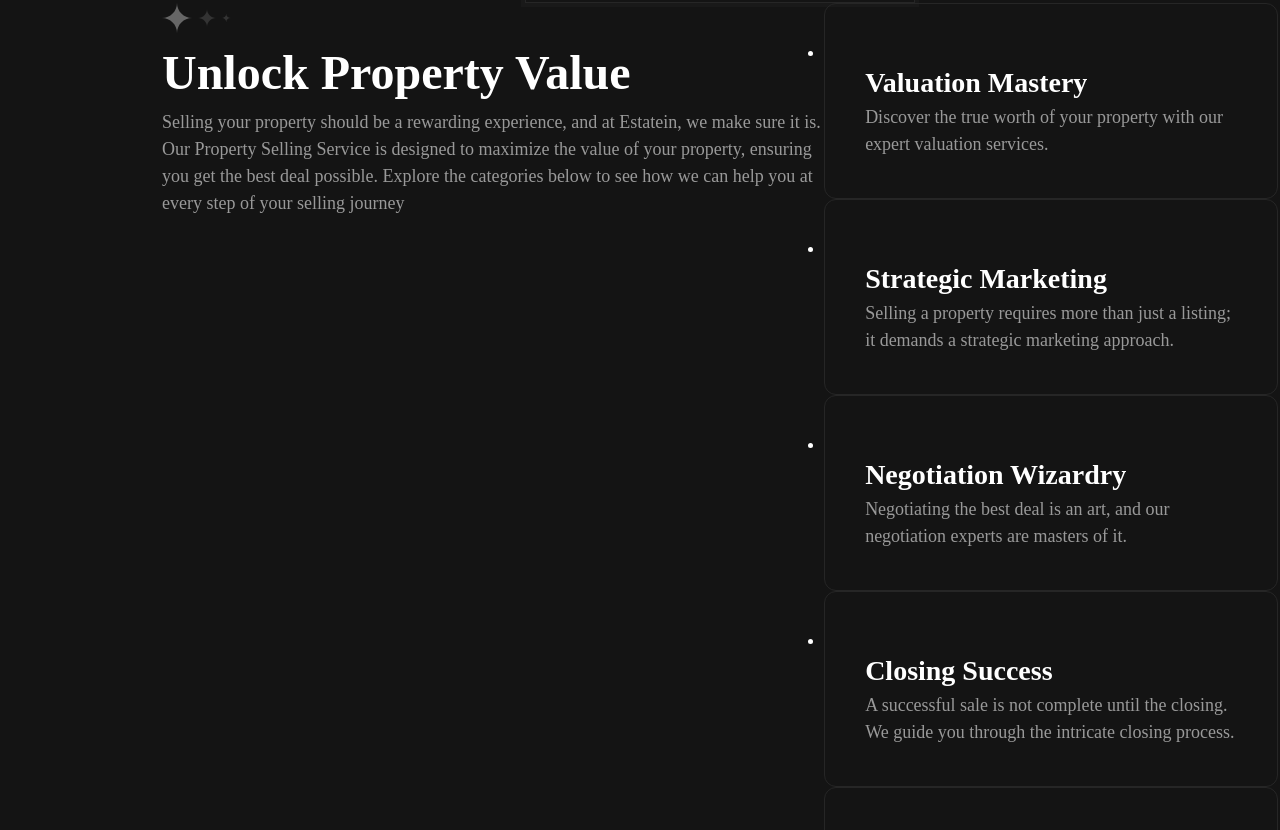
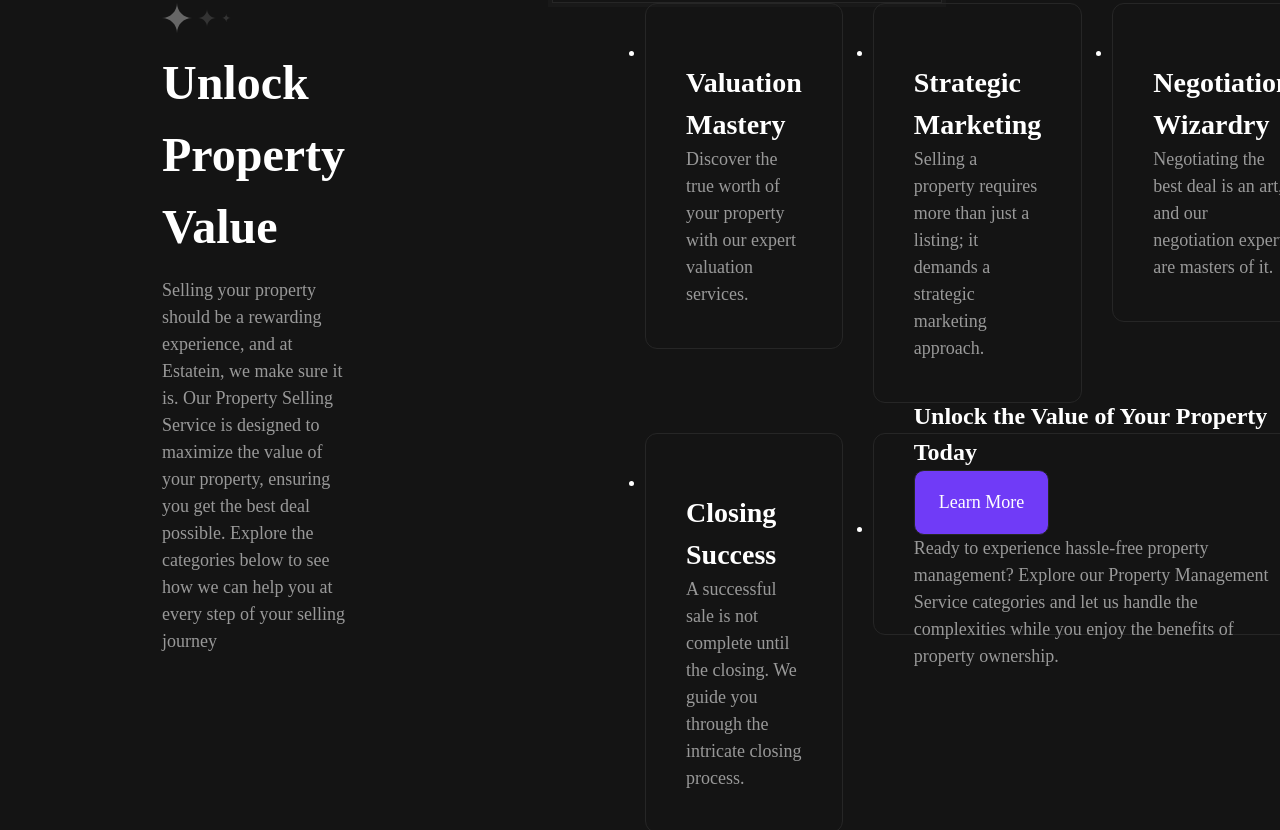
Before and after one commit to BLACKH8LE/Real-Estate-Proj, a plain HTML site: page Services.html in a window 1280 px wide. Shown: the part 948-1778 px from the top of the page. Drawn offline with Linux system fonts and the light colour scheme; files whose address does not match are found by name.

Commit message:
Update Services-Page.css

```diff
--- a/Services-Page.css
+++ b/Services-Page.css
@@ -353,15 +353,6 @@ body {
   .media-list {
     float: right;
   }
-}
-body {background: var(--Grey-08, #141414);
-display: flex;
-align-items: center;
-gap: 60px;
-width: 1440px;
-height: 3672px;
-flex-wrap: wrap;
-}
 body {background: var(--Grey-08, #141414);
 display: flex;
 align-items: center;
@@ -412,7 +403,9 @@ align-self: stretch;
    border-radius: 12px;
 border: 1px solid var(--Grey-15, #262626);
 padding:100px 40px;flex-wrap: wrap;
-
+}
+.button-text{
+    position: absolute;
 }
    p{ color: var(--Grey-60, #999);
 font-family: Urbanist;
@@ -421,15 +414,14 @@ font-style: normal;
 font-weight: 500;
 line-height: 150%; /* 27px */
 align-self: stretch;  }
+
 icon-row-item{
 display: flex;
-}
-icon-section{
-    align-items: flex-start;
-    gap: 30px;
-    align-self: stretch;
-display: flex;
-}
+align-items: center;
+gap: 20px;
+align-self: stretch;
+flex-wrap: wrap;}
+
 .icon{
     flex-direction: column;
     align-items: flex-start;
@@ -440,11 +432,14 @@ border: 1px solid var(--Grey-15, #262626);
 padding: 40px 40px;
 }
 icon-row {
-    padding: 50px;
-    flex-direction: column;
-    align-items: flex-start;
-    gap: 30px;
-    flex: 1 0 0;}
+ display: flex;
+padding: 50px;
+flex-direction: column;
+align-items: flex-start;
+gap: 30px;
+flex: 1 0 0;
+border-radius: 12px;
+border: 1px solid var(--Grey-15, #999);}
 .content {
     gap: 30px;
     display: flex;
@@ -452,6 +447,37 @@ icon-row {
 .nadoelo {
     display: flex;
     gap: 20px;
+}
+.intro{
+    display: flex;
+padding-right: 300px;
+flex-direction: column;
+align-items: flex-start;
+gap: 14px;
+align-self: stretch;
+}
+.sushi{
+    display: flex;
+flex-direction: column;
+align-items: flex-start;
+gap: 30px;
+align-self: stretch;
+display: grid;
+grid-template-areas:
+"a b c"
+"d e e";
+}
+.icon-row:nth-child(1){
+grid-area: a;
+}
+.icon-row:nth-child(2){
+grid-area: b;
+}.icon-row:nth-child(3){
+grid-area: c;
+}.icon-row:nth-child(4){
+grid-area: d;
+}.icon-row:nth-child(5){
+grid-area: e;
 }
 
 body{
```
